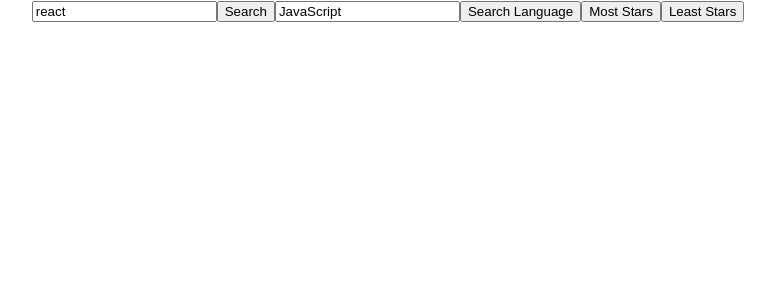
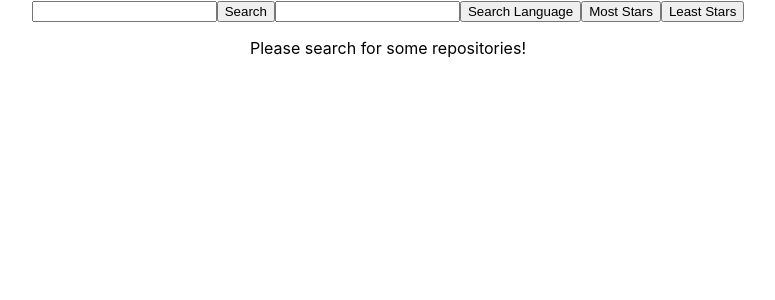
Before and after one commit to N-Gibson/gh-search, a React (Create React App) app: page /#/ in a window 1280 px wide. Shown: the top 300 px of the page, without its empty margins (252-1027 px from the left). Built offline with nearby package versions, Linux system fonts and the light colour scheme.

Commit message:
Add welcome message

```diff
--- a/src/Components/UserInteractions/UserInteractions.js
+++ b/src/Components/UserInteractions/UserInteractions.js
@@ -9,9 +9,10 @@ class UserInteractions extends Component {
   constructor() {
     super();
     this.state = {
-      userInput: 'react',
+      userInput: '',
       foundRepos: [],
-      languageInput: 'JavaScript',
+      languageInput: '',
+      welcomeMessage: true,
     }
   }
 
@@ -20,6 +21,8 @@ class UserInteractions extends Component {
   }
 
   searchRepos = async () => {
+    this.setState({ welcomeMessage: false });
+
     if(this.state.userInput) {
       const repositories = await searchRepositories(this.state.userInput);
       const repoItems = repositories.items
@@ -61,6 +64,7 @@ class UserInteractions extends Component {
         <button onClick={() => this.sortByStars('most')}>Most Stars</button>
         <button onClick={() => this.sortByStars('least')}>Least Stars</button>
         <div>{foundRepositories}</div>
+        {this.state.welcomeMessage && <p>Please search for some repositories!</p>}
       </div>
     )
   }
```
